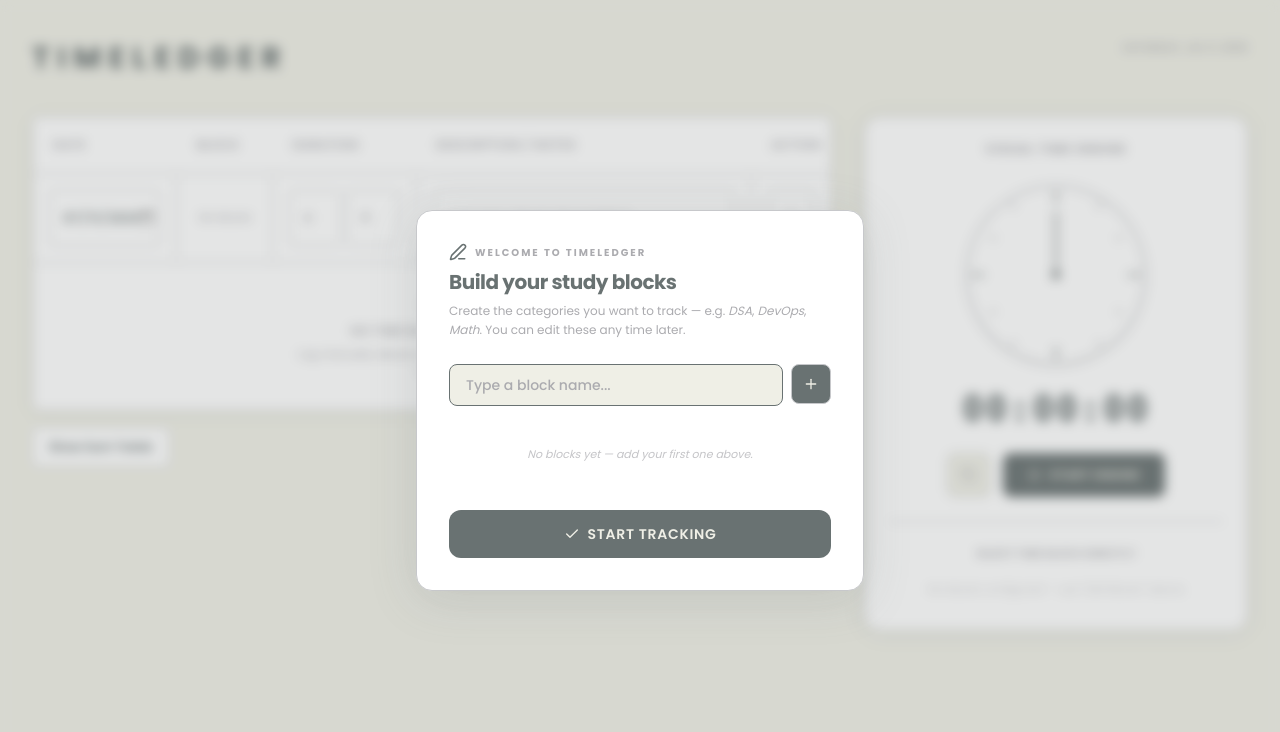
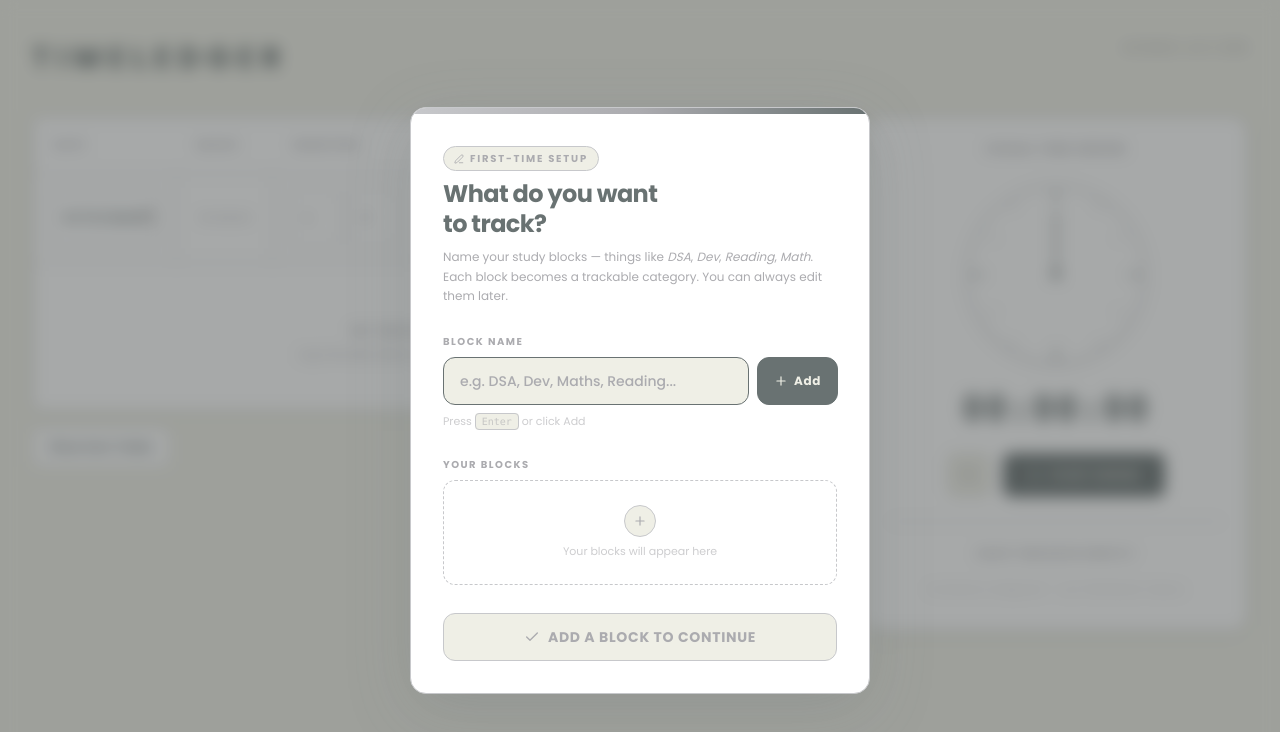
Before and after one commit to Atharvchaskar008/My-productivity-tracker-, a React (Vite) app: page / in a window 1280 px wide. Shown: the top 732 px of the page. Built offline with nearby package versions, Linux system fonts and the light colour scheme.

Commit message:
feat: polish first-visit onboarding modal and wire re-run setup option

```diff
--- a/src/App.jsx
+++ b/src/App.jsx
@@ -32,132 +32,154 @@ function BlockSetupModal({ onComplete }) {
   const inputRef = useRef(null);
 
   useEffect(() => {
-    // Auto-focus input
     if (inputRef.current) inputRef.current.focus();
   }, []);
 
   const addBlock = () => {
     const trimmed = inputValue.trim().toUpperCase();
     if (!trimmed) return;
-    if (trimmed.length > 20) {
-      setError('Block name must be 20 characters or less.');
-      return;
-    }
-    if (blocks.includes(trimmed)) {
-      setError('That block already exists.');
-      return;
-    }
+    if (trimmed.length > 20) { setError('Block name must be 20 characters or less.'); return; }
+    if (blocks.includes(trimmed)) { setError('You already added that block.'); return; }
     setBlocks(prev => [...prev, trimmed]);
     setInputValue('');
     setError('');
   };
 
-  const removeBlock = (block) => {
-    setBlocks(prev => prev.filter(b => b !== block));
-  };
+  const removeBlock = (block) => setBlocks(prev => prev.filter(b => b !== block));
 
-  const handleKeyDown = (e) => {
-    if (e.key === 'Enter') addBlock();
-  };
+  const handleKeyDown = (e) => { if (e.key === 'Enter') addBlock(); };
 
   const handleComplete = () => {
-    if (blocks.length === 0) {
-      setError('Add at least one block to continue.');
-      return;
-    }
+    if (blocks.length === 0) { setError('Add at least one block to continue.'); return; }
     onComplete(blocks);
   };
 
   return (
-    <div className="fixed inset-0 z-50 flex items-center justify-center" style={{ backgroundColor: 'rgba(105,114,114,0.18)', backdropFilter: 'blur(6px)' }}>
-      <div className="bg-white border border-pewter rounded-2xl shadow-[0_8px_48px_rgba(105,114,114,0.18)] w-full max-w-md mx-4 p-8 flex flex-col gap-6 animate-modal-in">
+    <div
+      className="fixed inset-0 z-50 flex items-center justify-center px-4"
+      style={{ backgroundColor: 'rgba(60,65,65,0.45)', backdropFilter: 'blur(8px)' }}
+    >
+      <div className="bg-white border border-pewter rounded-2xl shadow-[0_16px_64px_rgba(105,114,114,0.22)] w-full max-w-[460px] flex flex-col animate-modal-in overflow-hidden">
 
-        {/* Header */}
-        <div className="flex flex-col gap-1">
-          <div className="flex items-center gap-2 mb-1">
-            <PenLine size={18} className="text-gray" />
-            <span className="text-[10px] font-bold tracking-[0.2em] uppercase text-slate">Welcome to TimeLedger</span>
+        {/* Gradient top bar */}
+        <div className="h-1.5 w-full bg-gradient-to-r from-pewter via-slate to-gray" />
+
+        <div className="p-8 flex flex-col gap-7">
+
+          {/* Step badge + heading */}
+          <div className="flex flex-col gap-2">
+            <div className="flex items-center gap-2">
+              <span className="inline-flex items-center gap-1.5 px-2.5 py-1 rounded-full bg-ivory border border-pewter text-[10px] font-bold tracking-[0.18em] uppercase text-slate">
+                <PenLine size={10} />
+                First-time setup
+              </span>
             </div>
-          <h2 className="text-xl font-bold text-gray tracking-tight leading-snug">
-            Build your study blocks
+            <h2 className="text-2xl font-bold text-gray tracking-tight leading-tight">
+              What do you want<br />to track?
             </h2>
-          <p className="text-xs text-slate leading-relaxed">
-            Create the categories you want to track — e.g. <em>DSA</em>, <em>DevOps</em>, <em>Math</em>. You can edit these any time later.
+            <p className="text-[12px] text-slate leading-relaxed">
+              Name your study blocks — things like <em>DSA</em>, <em>Dev</em>, <em>Reading</em>, <em>Math</em>. Each block becomes a trackable category. You can always edit them later.
             </p>
           </div>
 
-        {/* Input Row */}
+          {/* Input */}
           <div className="flex flex-col gap-2">
+            <label className="text-[10px] font-bold uppercase tracking-[0.15em] text-slate">Block name</label>
             <div className="flex gap-2">
               <input
                 ref={inputRef}
                 type="text"
-              placeholder="Type a block name..."
+                placeholder="e.g. DSA, Dev, Maths, Reading..."
                 value={inputValue}
                 onChange={e => { setInputValue(e.target.value); setError(''); }}
                 onKeyDown={handleKeyDown}
                 maxLength={20}
-              className="flex-1 text-sm bg-ivory border border-pewter rounded-lg px-4 py-2.5 focus:outline-none focus:border-gray text-gray placeholder:text-slate font-medium"
+                className="flex-1 text-sm bg-ivory border border-pewter rounded-xl px-4 py-3 focus:outline-none focus:border-gray text-gray placeholder:text-slate font-medium transition-colors"
               />
               <button
                 onClick={addBlock}
-              className="w-10 h-10 flex items-center justify-center rounded-lg border border-pewter bg-gray text-ivory hover:bg-sage-hover transition-all active:scale-95 shrink-0"
-              title="Add block"
+                className="px-4 h-12 flex items-center gap-1.5 rounded-xl border border-gray bg-gray text-ivory text-xs font-bold tracking-wider hover:bg-sage-hover active:scale-95 transition-all shrink-0"
               >
-              <Plus size={16} />
+                <Plus size={14} />
+                Add
               </button>
             </div>
-          {error && (
+            {error ? (
               <div className="flex items-center gap-1.5 text-[11px] text-terracotta-hover">
                 <AlertCircle size={12} />
                 <span>{error}</span>
               </div>
+            ) : (
+              <p className="text-[11px] text-slate/60">Press <kbd className="px-1.5 py-0.5 bg-ivory border border-pewter rounded text-[10px] font-mono">Enter</kbd> or click Add</p>
             )}
           </div>
 
-        {/* Block Chips */}
-        <div className="min-h-[56px]">
+          {/* Block list — numbered, card style */}
+          <div className="flex flex-col gap-2">
+            <div className="flex items-center justify-between">
+              <span className="text-[10px] font-bold uppercase tracking-[0.15em] text-slate">Your blocks</span>
+              {blocks.length > 0 && (
+                <span className="text-[10px] font-bold text-gray bg-ivory border border-pewter rounded-full px-2.5 py-0.5">
+                  {blocks.length} block{blocks.length !== 1 ? 's' : ''}
+                </span>
+              )}
+            </div>
+
             {blocks.length === 0 ? (
-            <p className="text-[11px] text-slate/70 italic text-center py-4">
-              No blocks yet — add your first one above.
-            </p>
+              <div className="border border-dashed border-pewter rounded-xl py-6 flex flex-col items-center gap-1.5">
+                <div className="w-8 h-8 rounded-full bg-ivory border border-pewter flex items-center justify-center">
+                  <Plus size={14} className="text-slate" />
+                </div>
+                <p className="text-[11px] text-slate/60 text-center">Your blocks will appear here</p>
+              </div>
             ) : (
-            <div className="flex flex-wrap gap-2">
-              {blocks.map(block => (
-                <span
+              <div className="flex flex-col gap-1.5 max-h-44 overflow-y-auto pr-1">
+                {blocks.map((block, i) => (
+                  <div
                     key={block}
-                  className="inline-flex items-center gap-1.5 px-3 py-1.5 rounded-lg border border-pewter bg-ivory text-gray text-[11px] font-bold tracking-widest uppercase group"
+                    className="flex items-center justify-between px-3 py-2.5 rounded-xl border border-pewter bg-ivory group"
                   >
-                  {block}
+                    <div className="flex items-center gap-3">
+                      <span className="w-5 h-5 rounded-full bg-white border border-pewter text-[10px] font-bold text-slate flex items-center justify-center shrink-0">
+                        {i + 1}
+                      </span>
+                      <span className="text-sm font-bold tracking-widest uppercase text-gray">{block}</span>
+                    </div>
                     <button
                       onClick={() => removeBlock(block)}
-                    className="text-slate hover:text-gray transition-colors"
+                      className="w-6 h-6 flex items-center justify-center rounded-lg border border-transparent text-slate hover:text-gray hover:border-pewter hover:bg-white transition-all"
                       title={`Remove ${block}`}
                     >
-                    <X size={11} />
+                      <X size={12} />
                     </button>
-                </span>
+                  </div>
                 ))}
               </div>
             )}
           </div>
 
-        {/* Continue Button */}
+          {/* CTA */}
           <button
             onClick={handleComplete}
-          className="w-full h-12 rounded-xl bg-gray text-ivory text-sm font-semibold tracking-wider uppercase hover:bg-sage-hover active:scale-[0.98] transition-all flex items-center justify-center gap-2"
+            disabled={blocks.length === 0}
+            className={`w-full h-12 rounded-xl text-sm font-bold tracking-wider uppercase flex items-center justify-center gap-2 transition-all active:scale-[0.98] ${
+              blocks.length > 0
+                ? 'bg-gray text-ivory hover:bg-sage-hover shadow-sm'
+                : 'bg-ivory border border-pewter text-slate cursor-not-allowed'
+            }`}
           >
             <Check size={16} />
-          Start Tracking
+            {blocks.length === 0 ? 'Add a block to continue' : `Start Tracking with ${blocks.length} block${blocks.length !== 1 ? 's' : ''}`}
           </button>
 
+        </div>
       </div>
     </div>
   );
 }
 
 // ─── EDIT BLOCKS PANEL ───────────────────────────────────────────────────────
-function EditBlocksPanel({ blocks, onSave, onClose }) {
+function EditBlocksPanel({ blocks, onSave, onClose, onReset }) {
   const [localBlocks, setLocalBlocks] = useState([...blocks]);
   const [inputValue, setInputValue] = useState('');
   const [error, setError] = useState('');
@@ -281,7 +303,8 @@ function EditBlocksPanel({ blocks, onSave, onClose }) {
         </div>
 
         {/* Panel Footer */}
-        <div className="px-6 py-4 border-t border-pewter flex gap-2">
+        <div className="px-6 py-4 border-t border-pewter flex flex-col gap-2">
+          <div className="flex gap-2">
             <button
               onClick={onClose}
               className="flex-1 h-10 rounded-lg border border-pewter text-slate text-xs font-semibold hover:border-gray/40 hover:text-gray transition-all"
@@ -294,6 +317,14 @@ function EditBlocksPanel({ blocks, onSave, onClose }) {
             >
               <Check size={13} />
               Save
+            </button>
+          </div>
+          {/* Re-run setup */}
+          <button
+            onClick={onReset}
+            className="w-full h-8 rounded-lg border border-dashed border-pewter text-slate text-[10px] font-semibold hover:border-gray/40 hover:text-gray transition-all tracking-wider uppercase"
+          >
+            ↺ Re-run first-time setup
           </button>
         </div>
 
@@ -330,6 +361,13 @@ export default function App() {
   const handleSaveBlocks = (blocks) => {
     setCustomBlocks(blocks);
     setShowEditPanel(false);
+  };
+
+  // Reset to first-visit setup
+  const handleResetSetup = () => {
+    setShowEditPanel(false);
+    setCustomBlocks(null);
+    localStorage.removeItem('hypertrack_custom_blocks');
   };
 
   // ── Time Logs ──
@@ -481,6 +519,7 @@ export default function App() {
           blocks={customBlocks}
           onSave={handleSaveBlocks}
           onClose={() => setShowEditPanel(false)}
+          onReset={handleResetSetup}
         />
       )}
 
```
Lines whose indentation alone changed are shown as unchanged.
